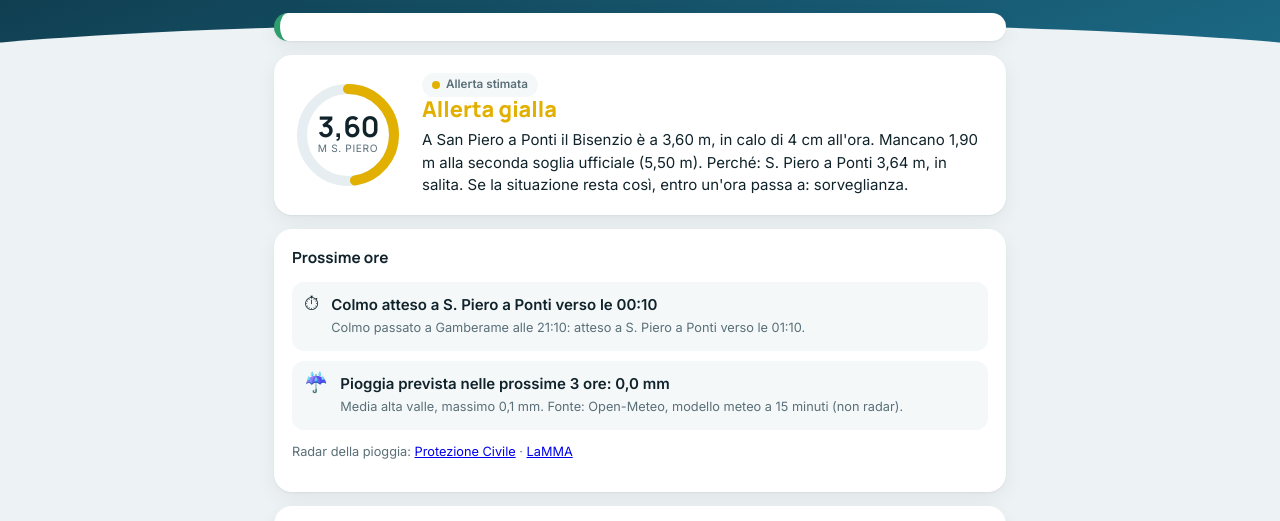
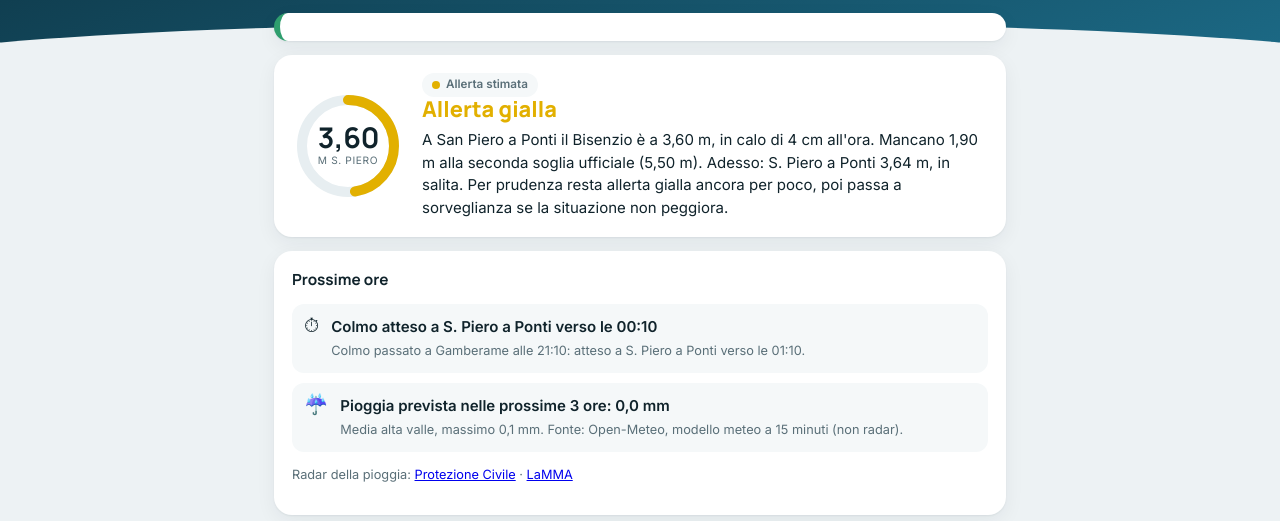
Before and after one commit to Gambanet/BisenzioLive, a plain HTML site: page docs/index.html in a window 1280 px wide. Shown: the part 47-568 px from the top of the page. Drawn offline with Linux system fonts and the light colour scheme.

Commit message:
Add files via upload

```diff
--- a/docs/index.html
+++ b/docs/index.html
@@ -280,7 +280,7 @@
     </div>
     <div class="card info">
       <h2>Come si calcola l'allerta</h2>
-      <p>La base è il livello del Bisenzio a San Piero a Ponti, ma conta anche se nell'ultima ora sale o scende. La pioggia conta solo quando è molto abbondante. Vince la condizione più grave; per scendere di colore servono almeno 60 minuti di situazione migliore.</p>
+      <p>La base è il livello del Bisenzio a San Piero a Ponti, ma conta anche se nell'ultima ora sale o scende. La pioggia conta solo quando è molto abbondante. Vince la condizione più grave. Il colore si aggiorna a ogni lettura, ogni 15 minuti, sia quando sale sia quando scende.</p>
       <div class="tabella"><table class="regole"><thead><tr><th>Colore</th><th>Quando</th></tr></thead><tbody>
         <tr><td><b style="color:var(--rosso)">Rossa</b></td><td>San Piero oltre 5,50 m (seconda soglia ufficiale) · almeno 100 mm in 24 ore a Gamberame con il terreno molto bagnato · allerta ufficiale rossa della Regione</td></tr>
         <tr><td><b style="color:var(--arancio)">Arancione</b></td><td>San Piero oltre 4,50 m e in salita, o oltre 5,00 m · almeno 80 mm in 24 ore o 120 mm in 36 ore · Gamberame oltre 2,80 m</td></tr>
@@ -480,8 +480,10 @@ function disegnaStato() {
     const [gi, ar, ro] = soglie().livelli.san_piero;
     parti.push(sp.livello < gi ? `Mancano ${n(gi - sp.livello)} m alla prima soglia ufficiale (${n(gi)} m).` : sp.livello < ro ? `Mancano ${n(ro - sp.livello)} m alla seconda soglia ufficiale (${n(ro)} m).` : 'Oltre la seconda soglia ufficiale.');
   } else parti.push('Il livello a San Piero a Ponti non è disponibile: segui gli avvisi ufficiali.');
-  if ((s.motivi || []).length) parti.push('Perché: ' + s.motivi.join('; ') + '.');
-  if (s.in_attesa_di) parti.push(`Se la situazione resta così, entro un'ora passa a: ${NOME[s.in_attesa_di].toLowerCase()}.`);
+  if (s.in_attesa_di) {
+    if ((s.motivi || []).length) parti.push('Adesso: ' + s.motivi.join('; ') + '.');
+    parti.push(`Per prudenza resta ${NOME[s.livello].toLowerCase()}` + (s.scende_alle ? ` fino alle ${ora(s.scende_alle)}` : ' ancora per poco') + `, poi passa a ${NOME[s.in_attesa_di].toLowerCase()} se la situazione non peggiora.`);
+  } else if ((s.motivi || []).length) parti.push('Perché: ' + s.motivi.join('; ') + '.');
   $('stato-frase').textContent = parti.join(' ');
   const seg = s.segnali || [];
   $('segnali').hidden = !seg.length;
--- a/docs/sw.js
+++ b/docs/sw.js
@@ -1,5 +1,5 @@
 // Service worker: l'app si apre anche offline con gli ultimi dati scaricati.
-const CACHE = 'bisenzio-live-v8';
+const CACHE = 'bisenzio-live-v10';
 const FILES = ['./', 'index.html', 'manifest.json', 'icon.svg', 'icon-192.png', 'icon-512.png', 'icon-maskable-512.png'];
 self.addEventListener('install', (e) => { self.skipWaiting(); e.waitUntil(caches.open(CACHE).then((c) => c.addAll(FILES))); });
 self.addEventListener('activate', (e) => e.waitUntil(caches.keys().then((k) => Promise.all(k.filter((x) => x !== CACHE).map((x) => caches.delete(x)))).then(() => self.clients.claim())));
```
